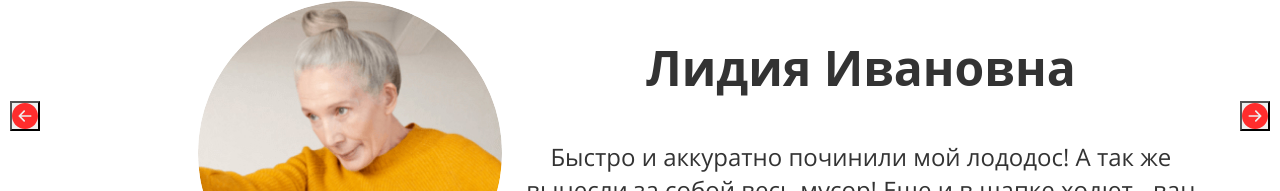
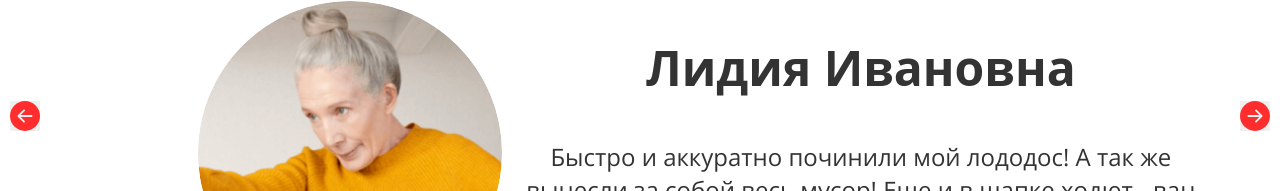
Before and after one commit to MamedovShuxrat/Remcom-mamedov, a website: page www/reviews.html in a window 1280 px wide. Shown: the part 385-576 px from the top of the page. Drawn offline with Linux system fonts and the light colour scheme; files whose address does not match are found by name; a web font is replaced by a local one.

Commit message:
Слайдер и иконки исправил

```diff
--- a/src/styles/blocks/_slider.scss
+++ b/src/styles/blocks/_slider.scss
@@ -36,20 +36,25 @@
   height: 30px;
   margin: auto;
   font-size: 0;
+  z-index: 999;
 }
 
 .slick-prev {
   left: 0;
-  background-image: url('images/left.svg');
+  background-image: url('../images/left.svg');
   background-size: cover;
   background-position: center;
   background-repeat: no-repeat;
+  outline: none;
+  border: none;
 }
 
 .slick-next {
   right: 0;
-  background-image: url('images/right.svg');
+  background-image: url('../images/right.svg');
   background-size: cover;
   background-position: center;
   background-repeat: no-repeat;
+  outline: none;
+  border: none;
 }
```
Also changed, not shown: www/style/style.css.
